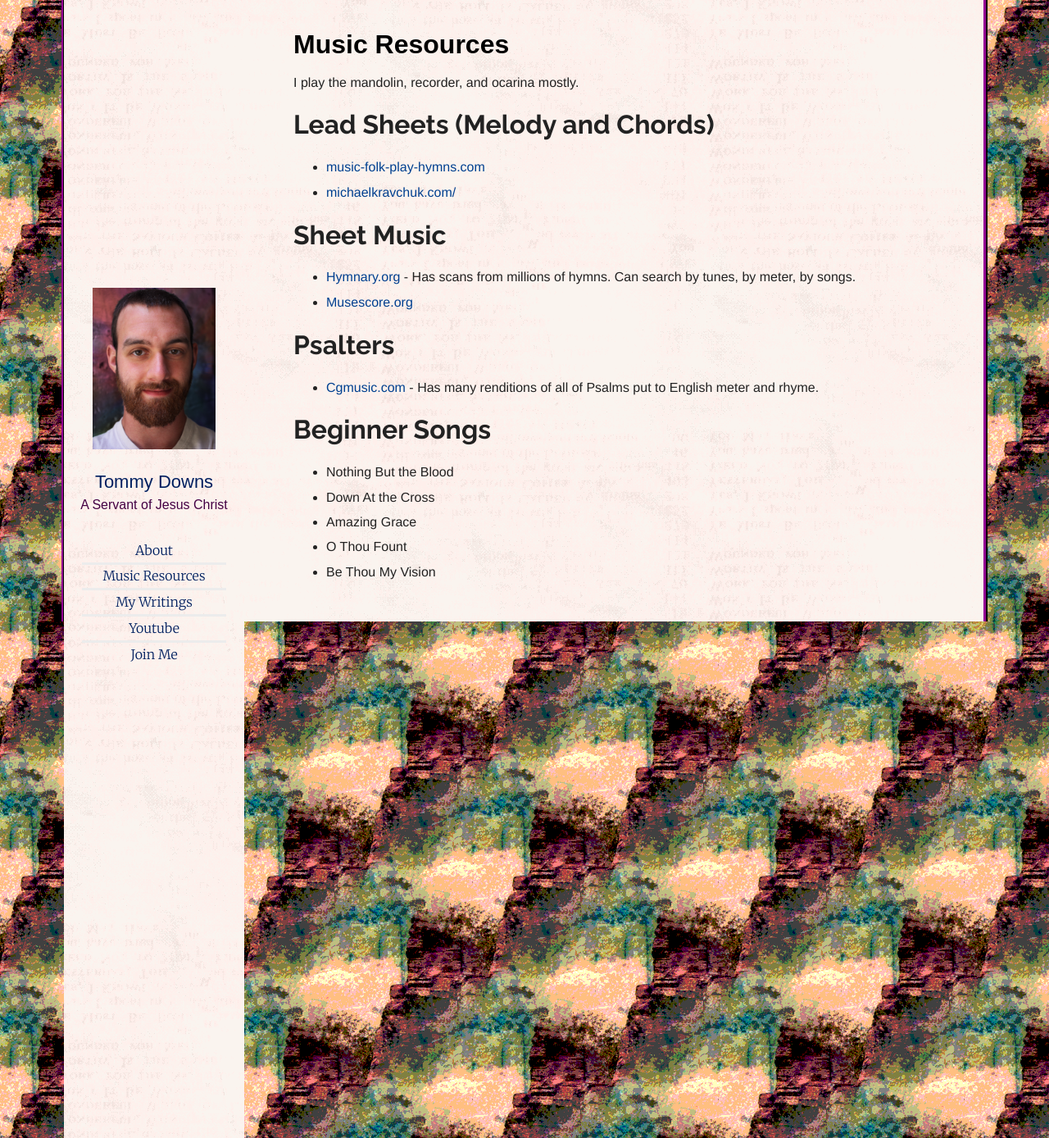
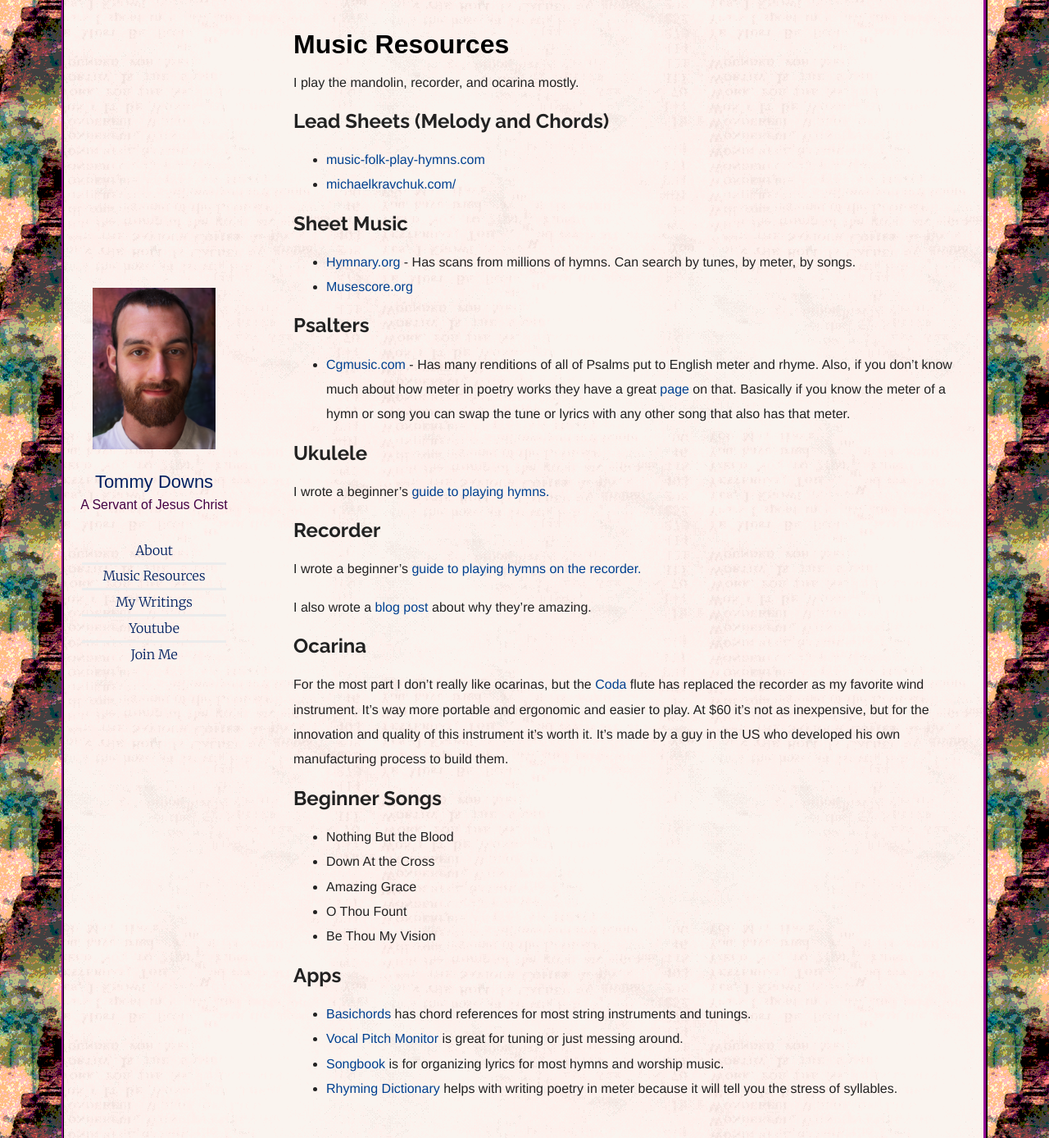
Before and after one commit to tnelsond/tnelsond, a Jekyll site: the page built from music.md, in a window 1280 px wide and 1388 px high. Shown: the whole window at 82% size. Built offline with Jekyll 4.4.1, drawn with Linux system fonts in a browser that asks for light colours.

Commit message:
updated music resources

```diff
--- a/music.md
+++ b/music.md
@@ -7,25 +7,39 @@ tags: music resources
 
 I play the mandolin, recorder, and ocarina mostly.
 
-Lead Sheets (Melody and Chords)
-====
+## Lead Sheets (Melody and Chords)
 
 - [music-folk-play-hymns.com](http://www.music-folk-play-hymns.com/Hymn-Lead-Sheets.html)
 - [michaelkravchuk.com/](http://michaelkravchuk.com/lead-sheets)
 
-Sheet Music
-====
+## Sheet Music
 - [Hymnary.org](http://hymnary.org) - Has scans from millions of hymns. Can search by tunes, by meter, by songs.
 - [Musescore.org](http://musescore.org)
 
-Psalters
-====
-- [Cgmusic.com](http://www.cgmusic.org/workshop/psametre_frame.htm) - Has many renditions of all of Psalms put to English meter and rhyme.
+## Psalters
+- [Cgmusic.com](http://www.cgmusic.org/workshop/psametre_frame.htm) - Has many renditions of all of Psalms put to English meter and rhyme. Also, if you don't know much about how meter in poetry works they have a great [page](http://www.cgmusic.org/library/whatis.htm) on that. Basically if you know the meter of a hymn or song you can swap the tune or lyrics with any other song that also has that meter.
 
-Beginner Songs
-=====
+## Ukulele
+I wrote a beginner's [guide to playing hymns.](https://github.com/tnelsond/LearnMusicBook/releases/download/0.1/ukulele.pdf)
+
+## Recorder
+I wrote a beginner's [guide to playing hymns on the recorder.](https://github.com/tnelsond/LearnMusicBook/releases/download/0.1/recorder.pdf)
+
+I also wrote a [blog post](/2019/02/11/caseforrecorder.html) about why they're amazing.
+
+## Ocarina
+For the most part I don't really like ocarinas, but the [Coda](https://codaedc.com/) flute has replaced the recorder as my favorite wind instrument. It's way more portable and ergonomic and easier to play. At $60 it's not as inexpensive, but for the innovation and quality of this instrument it's worth it. It's made by a guy in the US who developed his own manufacturing process to build them.
+
+
+## Beginner Songs
 - Nothing But the Blood
 - Down At the Cross
 - Amazing Grace
 - O Thou Fount
 - Be Thou My Vision
+
+## Apps
+- [Basichords](https://play.google.com/store/apps/details?id=com.tekartik.android.basichords&hl=en) has chord references for most string instruments and tunings.
+- [Vocal Pitch Monitor](https://play.google.com/store/apps/details?id=com.tadaoyamaoka.vocalpitchmonitor&hl=en) is great for tuning or just messing around.
+- [Songbook](https://play.google.com/store/apps/details?id=com.bence.songbook&hl=en) is for organizing lyrics for most hymns and worship music.
+- [Rhyming Dictionary](https://play.google.com/store/apps/details?id=com.zoyapps.android.pronounce&hl=en) helps with writing poetry in meter because it will tell you the stress of syllables.
```
